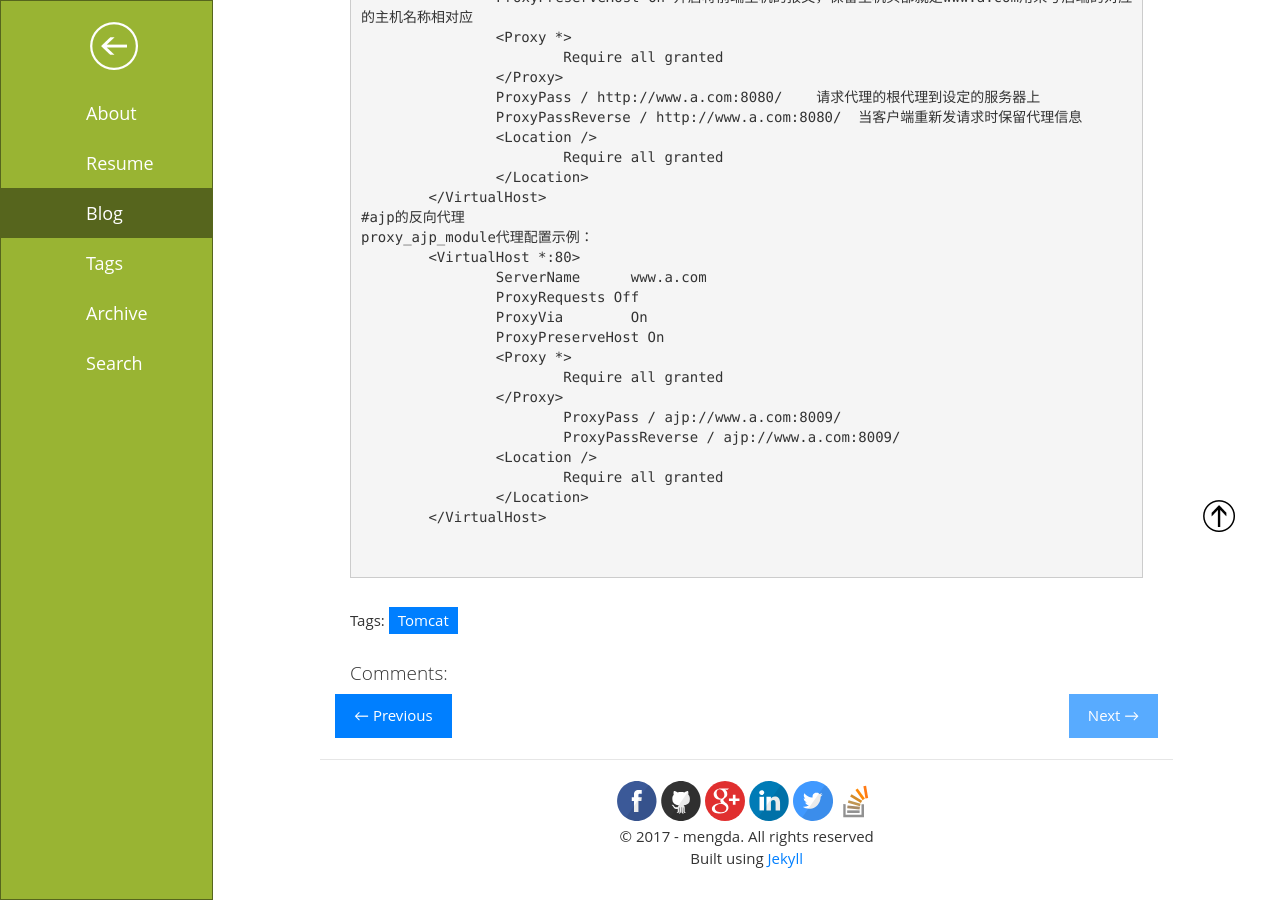
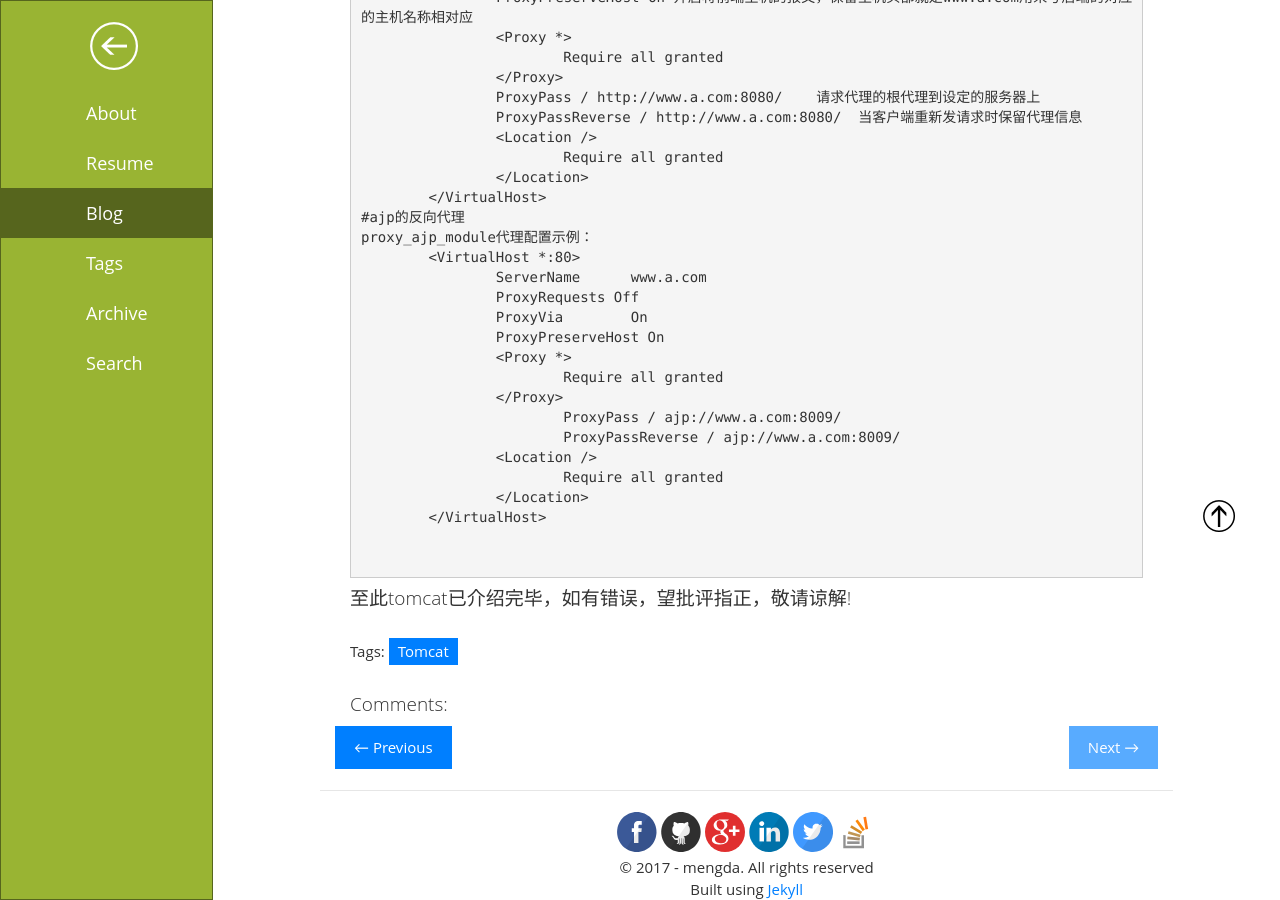
Before and after one commit to daysunshine/daysunshine.github.io, a Jekyll site: the page built from _posts/2017-11-04-linux-tomcat.md, in a window 1280 px wide and 900 px high, scrolled down 15599 px. Built offline with Jekyll 4.4.1, drawn with Linux system fonts in a browser that asks for light colours; comment, search, counter and statistics services are not loaded.

Commit message:
Update 2017-11-04-linux-tomcat.md

````diff
--- a/_posts/2017-11-04-linux-tomcat.md
+++ b/_posts/2017-11-04-linux-tomcat.md
@@ -68,7 +68,7 @@
 
 > 浏览器打开http://Tomcat_ip:8080/
 
-![Tomcat-test](/assets/pictures/Tomcat/test.png)
+![Tomcat-test](/assets/pictures/tomcat/test.png)
 
 > 手动安装
 
@@ -353,7 +353,7 @@
 
 浏览器访问www.a.com:8080即可访问到这个页面
 
-![helloworld](/assets/pictures/Tomcat/helloworld.png)
+![helloworld](/assets/pictures/tomcat/helloworld.png)
 
 
 #### 7、`Context组件`
@@ -530,3 +530,5 @@
 
 
 ```
+
+#### 至此tomcat已介绍完毕，如有错误，望批评指正，敬请谅解!
````
